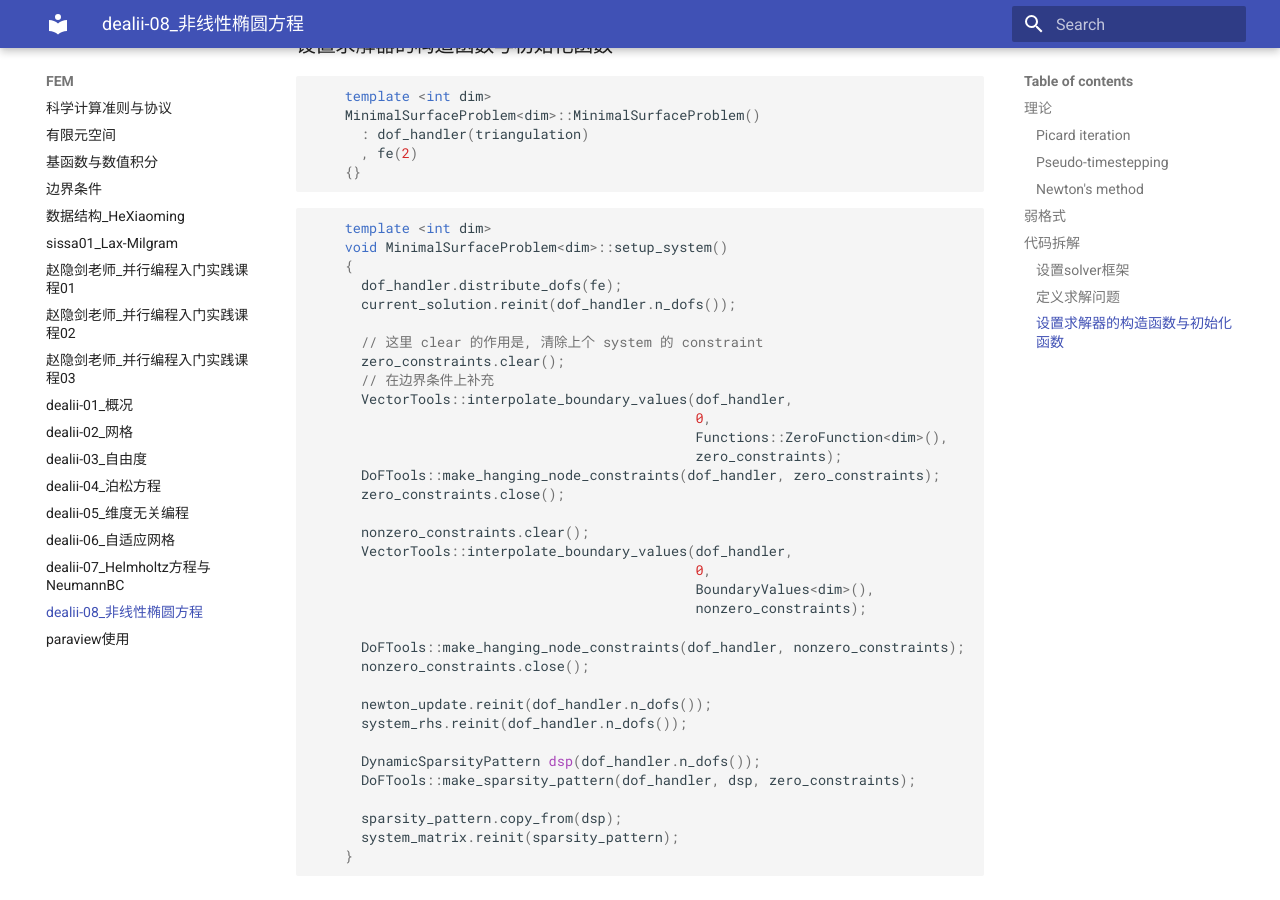
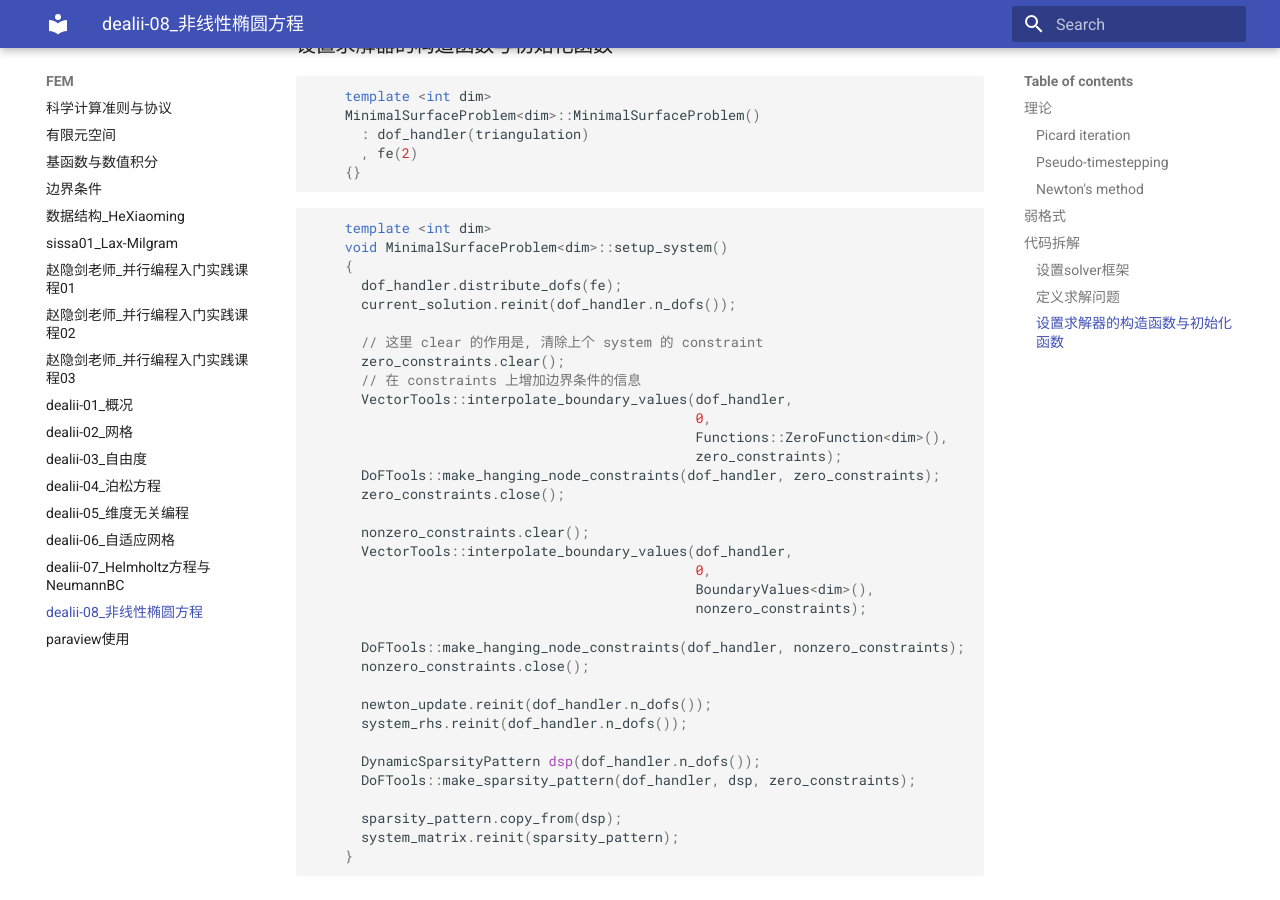
Before and after one commit to ymma98/technotes, an MkDocs documentation site: the page built from docs/FEM/dealii-08_非线性椭圆方程.md, in a window 1280 px wide and 900 px high, scrolled down 8486 px. Built offline with MkDocs 1.6.1 and Material for MkDocs 9.7.7, drawn with Linux system fonts in a browser that asks for light colours.

Commit message:
docs/FEM/dealii-08_非线性椭圆方程.md updated from https://stackedit.cn/

```diff
--- a/docs/FEM/dealii-08_非线性椭圆方程.md
+++ b/docs/FEM/dealii-08_非线性椭圆方程.md
@@ -342,7 +342,7 @@ where the surface attains the values $u(x, y) \Big|_{\partial \Omega} = g(x, y)
 
 	  // 这里 clear 的作用是, 清除上个 system 的 constraint
       zero_constraints.clear();
-      // 在边界条件上补充
+      // 在 constraints 上增加边界条件的信息
       VectorTools::interpolate_boundary_values(dof_handler,
                                                0,
                                                Functions::ZeroFunction<dim>(),
```
Also changed, not shown: other parts of docs/FEM/dealii-08_非线性椭圆方程.md (+1 -1 lines).
